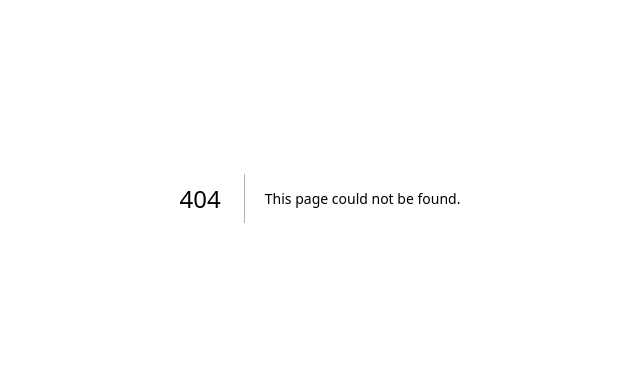
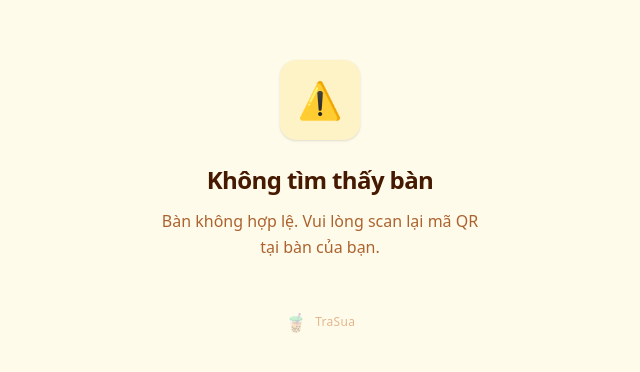
Before and after one commit to thanhthien0912/TraSua, a Next.js app: page /order in a window 1280 px wide. Before the commit this address had no page. Shown: the part 202-574 px from the top of the page, without its empty margins (320-960 px from the left). Built offline with nearby package versions, Linux system fonts and the light colour scheme.

Commit message:
feat: Created VND price formatter, /order Server Component with table v…
- src/lib/format.ts
- src/app/order/page.tsx
- src/components/order/ErrorPage.tsx

GSD-Task: S01/T01

```diff
--- /dev/null
+++ b/src/app/order/page.tsx
@@ -0,0 +1,78 @@
+import { prisma } from '@/lib/prisma'
+import ErrorPage from '@/components/order/ErrorPage'
+
+const INVALID_TABLE_MSG =
+  'Bàn không hợp lệ. Vui lòng scan lại mã QR tại bàn của bạn.'
+
+export default async function OrderPage({
+  searchParams,
+}: {
+  searchParams: Promise<{ [key: string]: string | string[] | undefined }>
+}) {
+  const { table } = await searchParams
+
+  // --- Table validation ---
+  const tableStr = typeof table === 'string' ? table : undefined
+  const tableNum = tableStr ? parseInt(tableStr, 10) : NaN
+
+  if (!tableStr || isNaN(tableNum)) {
+    return <ErrorPage message={INVALID_TABLE_MSG} />
+  }
+
+  const tableRecord = await prisma.table.findFirst({
+    where: { number: tableNum },
+  })
+
+  if (!tableRecord) {
+    return <ErrorPage message={INVALID_TABLE_MSG} />
+  }
+
+  // --- Fetch all menu items sorted by sortOrder ---
+  const menuItems = await prisma.menuItem.findMany({
+    orderBy: { sortOrder: 'asc' },
+  })
+
+  // Serialize to plain objects for client component boundary
+  const items = menuItems.map((item) => ({
+    id: item.id,
+    name: item.name,
+    category: item.category as 'DRINK' | 'FOOD',
+    price: item.price,
+    description: item.description,
+    available: item.available,
+    sortOrder: item.sortOrder,
+  }))
+
+  const tableInfo = {
+    id: tableRecord.id,
+    number: tableRecord.number,
+    name: tableRecord.name,
+  }
+
+  // MenuView client component will be created in T02.
+  // For now, render a placeholder that proves the server component works.
+  return (
+    <div className="min-h-dvh bg-amber-50">
+      <header className="sticky top-0 z-10 border-b border-amber-200/60 bg-amber-50/95 px-4 py-3 backdrop-blur-sm">
+        <div className="flex items-center gap-2">
+          <span className="text-lg" aria-hidden="true">🧋</span>
+          <h1 className="text-base font-semibold text-amber-950">
+            {tableInfo.name}
+          </h1>
+        </div>
+      </header>
+
+      {/*
+        MenuView will receive:
+          items={items}
+          table={tableInfo}
+        For now, render item count as proof-of-life.
+      */}
+      <main className="px-4 py-6">
+        <p className="text-sm text-amber-800/70">
+          Đang tải thực đơn… ({items.length} món)
+        </p>
+      </main>
+    </div>
+  )
+}
--- /dev/null
+++ b/src/components/order/ErrorPage.tsx
@@ -0,0 +1,43 @@
+/**
+ * Full-screen Vietnamese error page for invalid/missing table QR codes.
+ * Dead-end by design — no navigation to ordering.
+ */
+export default function ErrorPage({
+  message,
+}: {
+  message: string
+}) {
+  return (
+    <div className="flex min-h-dvh flex-col items-center justify-center bg-amber-50 px-6 py-12">
+      {/* Icon */}
+      <div
+        className="mb-6 flex h-20 w-20 items-center justify-center rounded-2xl bg-amber-100 text-4xl shadow-sm"
+        aria-hidden="true"
+      >
+        ⚠️
+      </div>
+
+      {/* Heading */}
+      <h1
+        className="mb-3 text-center text-2xl font-bold tracking-tight text-amber-950"
+        style={{ textWrap: 'balance' }}
+      >
+        Không tìm thấy bàn
+      </h1>
+
+      {/* Message */}
+      <p
+        className="mx-auto max-w-xs text-center text-base leading-relaxed text-amber-800/80"
+        style={{ textWrap: 'pretty' }}
+      >
+        {message}
+      </p>
+
+      {/* Subtle branding footer */}
+      <div className="mt-12 flex items-center gap-2 text-amber-700/40">
+        <span className="text-lg" aria-hidden="true">🧋</span>
+        <span className="text-xs font-medium tracking-wide">TraSua</span>
+      </div>
+    </div>
+  )
+}
--- /dev/null
+++ b/src/lib/format.ts
@@ -0,0 +1,9 @@
+const vndFormatter = new Intl.NumberFormat('vi-VN')
+
+/**
+ * Format a VND price integer into a human-readable string.
+ * Example: 45000 → '45,000đ'
+ */
+export function formatVND(price: number): string {
+  return `${vndFormatter.format(price)}đ`
+}
```
